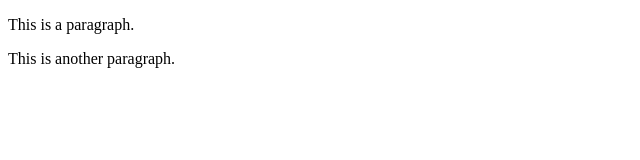
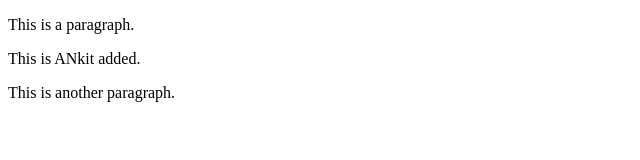
Before and after one commit to Akshayhan17/DBDA1, a plain HTML site: page index.html in a window 1280 px wide. Shown: the whole page, without its empty margins (0-640 px from the left). Drawn offline with Linux system fonts and the light colour scheme.

Commit message:
hi leasd added one more line as diretced

```diff
--- a/index.html
+++ b/index.html
@@ -3,6 +3,7 @@
 <body>
 
 <p>This is a paragraph.</p>
+<p>This is ANkit added.</p>
 <p>This is another paragraph.</p>
 
 </body>
```
